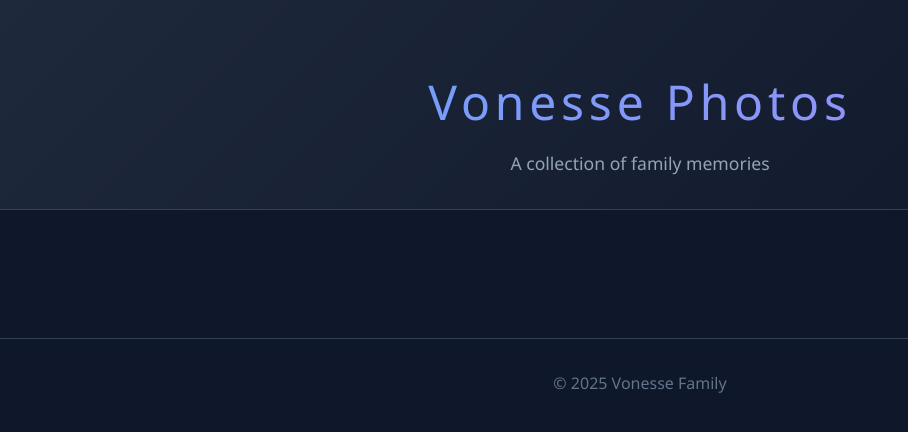
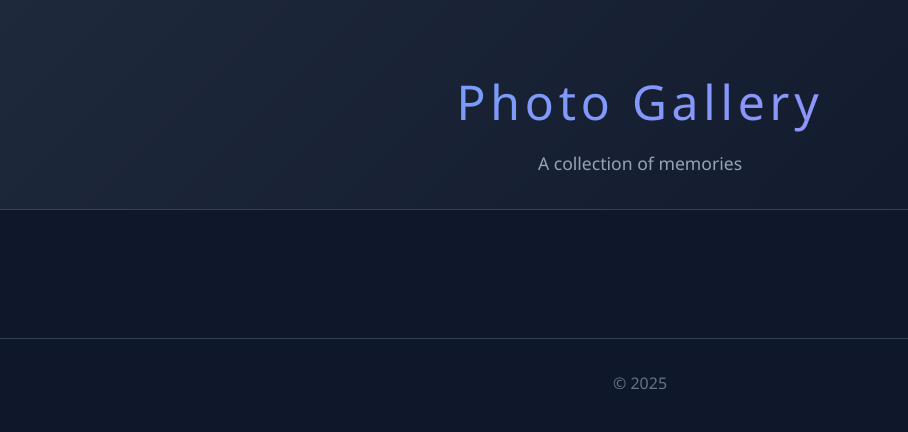
Before and after one commit to kmrve2/vonesse-photos, a Flask app: page / in a window 1280 px wide. Shown: the top 432 px of the page, without its empty margins (0-908 px from the left). Run offline with Flask 3, Linux system fonts and the light colour scheme.

Commit message:
refactor: generalize HTML templates for public use
- Replace 'Vonesse Photos' with 'Photo Gallery'
- Replace 'Vonesse Family' with generic copyright
- Makes the project truly user-neutral

```diff
--- a/templates/album.html
+++ b/templates/album.html
@@ -3,7 +3,7 @@
 <head>
     <meta charset="UTF-8">
     <meta name="viewport" content="width=device-width, initial-scale=1.0">
-    <title>{{ album.name }} - Vonesse Photos</title>
+    <title>{{ album.name }} - Photo Gallery</title>
     <link rel="stylesheet" href="/static/css/style.css">
 </head>
 <body>
@@ -29,7 +29,7 @@
         <div class="lightbox-caption" id="lightbox-caption"></div>
     </div>
     <footer>
-        <p>&copy; 2025 Vonesse Family</p>
+        <p>&copy; 2025</p>
     </footer>
     <script src="/static/js/gallery.js"></script>
 </body>
--- a/templates/index.html
+++ b/templates/index.html
@@ -8,8 +8,8 @@
 </head>
 <body>
     <header>
-        <h1>Vonesse Photos</h1>
-        <p>A collection of family memories</p>
+        <h1>Photo Gallery</h1>
+        <p>A collection of memories</p>
     </header>
     <main>
         <div class="gallery-grid" id="gallery">
@@ -31,7 +31,7 @@
         </div>
     </main>
     <footer>
-        <p>&copy; 2025 Vonesse Family</p>
+        <p>&copy; 2025</p>
     </footer>
 </body>
 </html>
```
